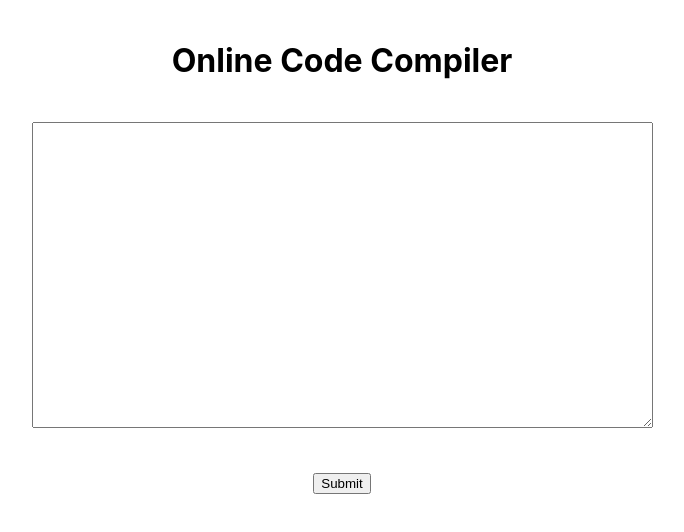
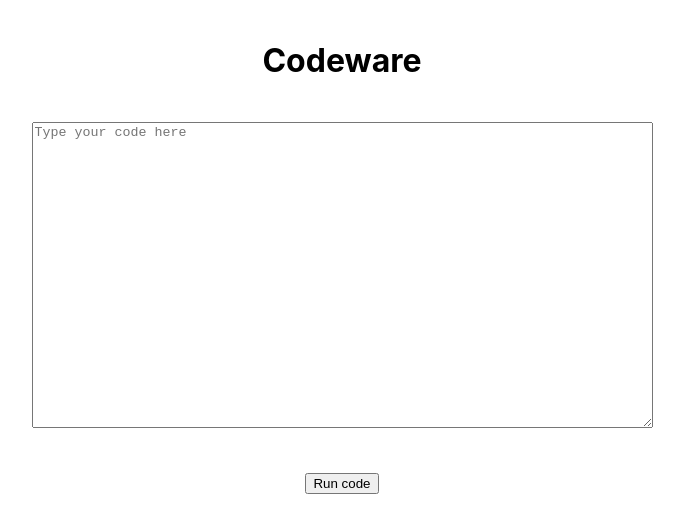
Before and after one commit to kritikmodi/codeware, a React (Create React App) app in the folder client/: page / in a window 1280 px wide. Shown: the top 532 px of the page, without its empty margins (298-982 px from the left). Built offline with nearby package versions, Linux system fonts and the light colour scheme.

Commit message:
Improve some HTML attributes

```diff
--- a/client/src/App.js
+++ b/client/src/App.js
@@ -25,11 +25,11 @@ function App() {
   return (
     <div className="App">
       <br/>
-      <h1>Online Code Compiler</h1>
+      <h1>Codeware</h1>
       <br/>
-      <textarea rows="20" cols="75" value={code} onChange={(e)=>{setCode(e.target.value);}}></textarea>
+      <textarea rows="20" cols="75" value={code} onChange={(e)=>{setCode(e.target.value);}} placeholder="Type your code here"></textarea>
       <br/><br/><br/>
-      <button onClick={handleSubmit}>Submit</button>
+      <button onClick={handleSubmit}>Run code</button>
       <p>{output}</p>
     </div>
   );
```
